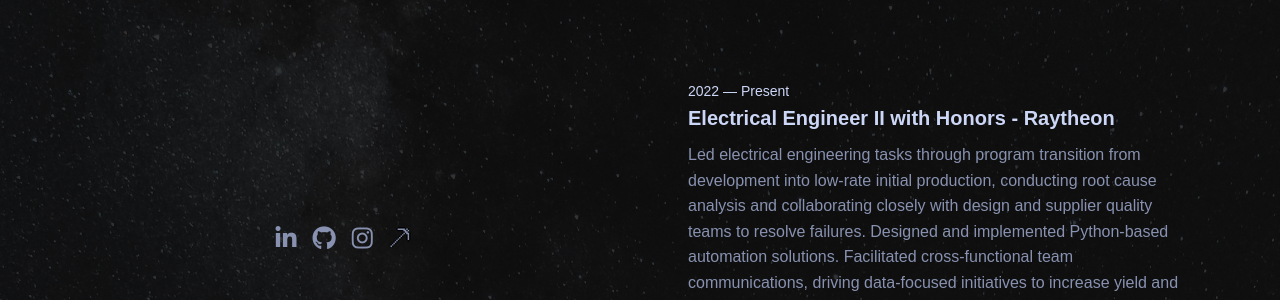
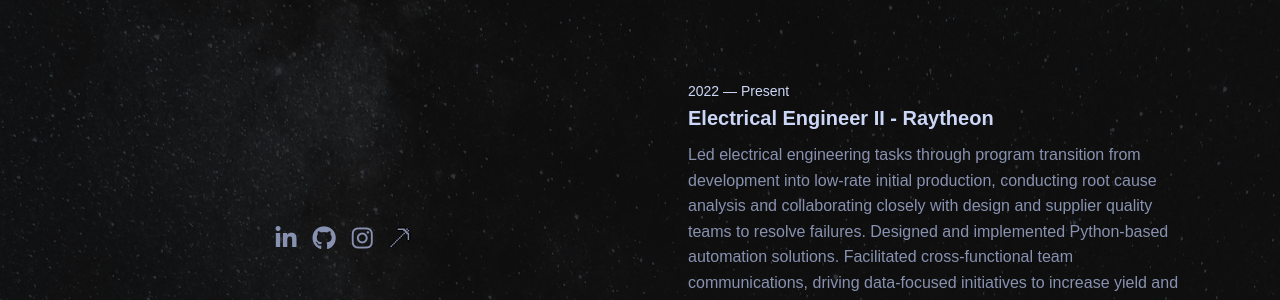
Before and after one commit to afisher97/personalSite, a Flask app: page / in a window 1280 px wide. Shown: the part 483-783 px from the top of the page. Run offline with Flask 3, Linux system fonts and the light colour scheme.

Commit message:
update title

```diff
--- a/templates/base.html
+++ b/templates/base.html
@@ -71,7 +71,7 @@
                 </div>
                 <!-- Right side: role details -->
                 <div class="details">
-                    <h3>Electrical Engineer II with Honors - Raytheon</h3>
+                    <h3>Electrical Engineer II - Raytheon</h3>
                     <p>
                     Led electrical engineering tasks through program transition from development into low-rate initial production, conducting root cause analysis and collaborating closely with design and supplier quality teams to resolve failures. Designed and implemented Python-based automation solutions. Facilitated cross-functional team communications, driving data-focused initiatives to increase yield and reduce field failures. Conducted multiple high-impact engineering investigations.
                     </p>
```
